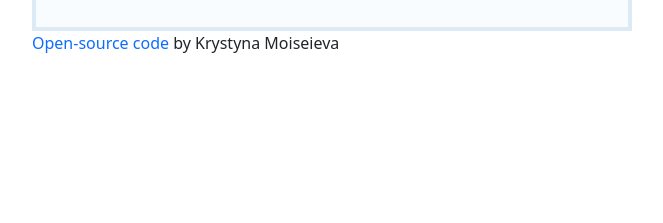
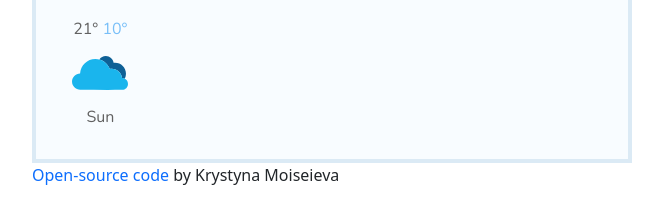
Before and after one commit to krystynamv/Weather--app, a plain HTML site: page index.html in a window 1280 px wide. Shown: the part 307-530 px from the top of the page, without its empty margins (308-971 px from the left). Drawn offline with nearby package versions, Linux system fonts and the light colour scheme; no server answers.

Commit message:
Added forecast HTML \ CSS

```diff
--- a/index.html
+++ b/index.html
@@ -88,6 +88,18 @@
               </ul>
             </div>
           </div>
+          <div class="forecast">
+            <div class="row">
+              <div class="col-2">
+                <div class="forecast-temp">
+                  <span class="forecast-temp-max">21° </span
+                  ><span class="forecast-temp-min">10°</span>
+                </div>
+                <img src="img/cloud.svg" />
+                <div class="forecast-date">Sun</div>
+              </div>
+            </div>
+          </div>
         </div>
         <span class="code-by"
           ><a href="https://github.com/krystynamv/weather--app" target="_blank"
--- a/search/styles.css
+++ b/search/styles.css
@@ -1,3 +1,6 @@
+form {
+  text-align: center;
+}
 h1 {
   font-weight: 400;
   font-size: 40px;
@@ -28,7 +31,6 @@ a {
   border: 4px solid #dbeaf5;
   font-family: "Nunito", sans-serif;
   background-color: #f8fcff;
-  text-align: center;
 }
 .input-form {
   background-color: #eef6fc;
@@ -67,3 +69,18 @@ a {
 .temperature-icon {
   margin-left: 6px;
 }
+.forecast {
+  margin-top: 20px;
+  text-align: center;
+}
+.forecast-date {
+  color: rgb(97, 97, 97);
+  font-size: 16px;
+}
+.forecast-temp-max {
+  color: rgb(97, 97, 97);
+}
+.forecast-temp-min {
+  color: #42a5f5;
+  opacity: 0.7;
+}
```
